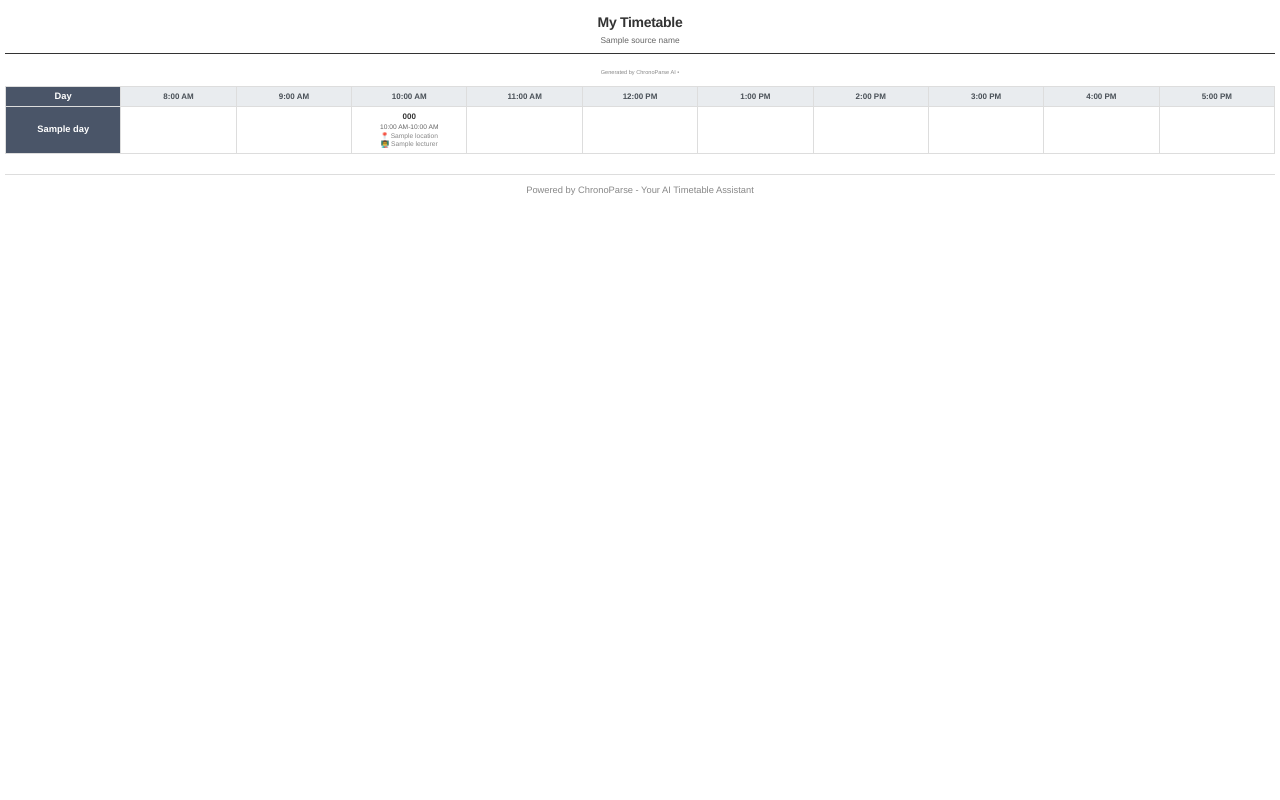
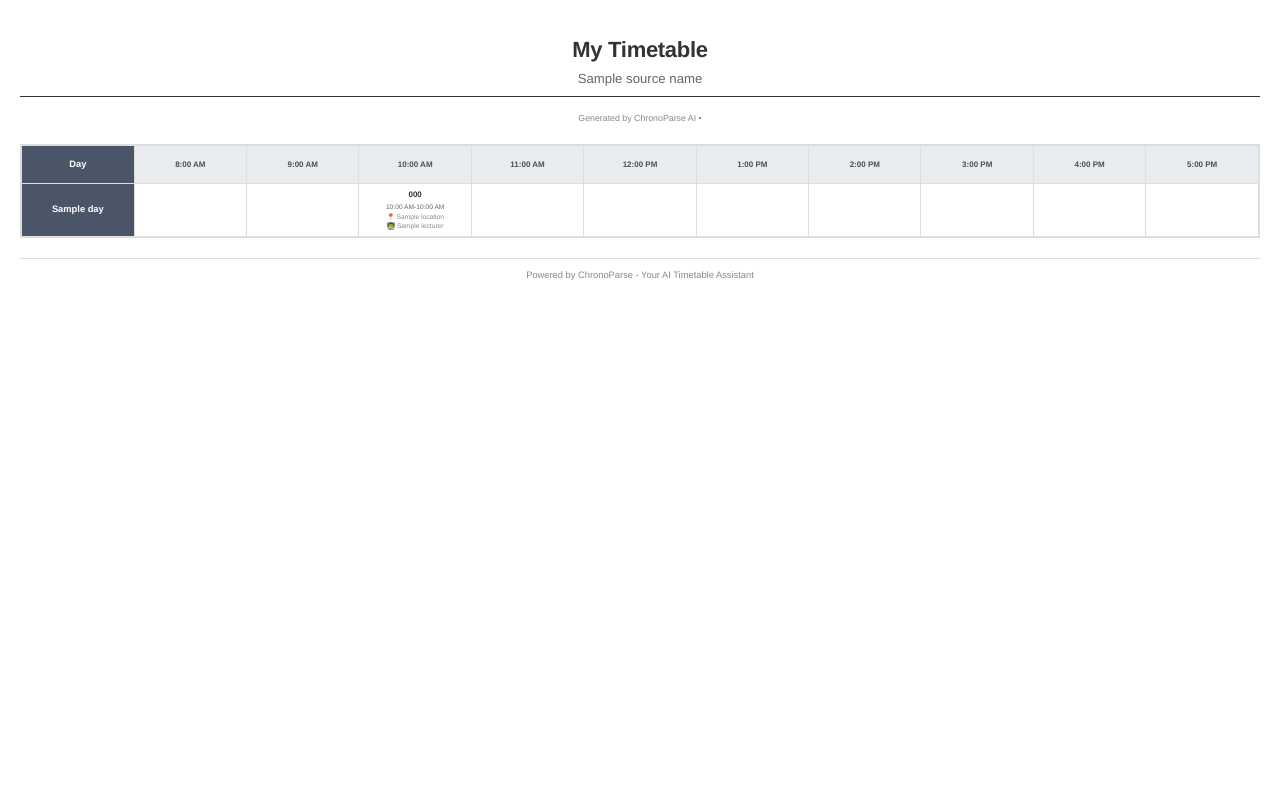
Before and after one commit to mhafiz71/chrono_parse, a Django app: template core/templates/core/timetable_pdf_minimal.html in a window 1280 px wide. Run offline with Django 5.2, Linux system fonts and the light colour scheme; the template is opened without the code that fills it: most values are stand-ins (such as "Sample title", 1, 10 or a date in 2020); parts of the project's set-up code (start-up, migrations or seed data) failed here and were passed over; some libraries are stand-ins or nearby versions.

Commit message:
Add JPG export functionality to student dashboard; update layout and styles for timetable PDF

```diff
--- a/core/templates/core/timetable_pdf_minimal.html
+++ b/core/templates/core/timetable_pdf_minimal.html
@@ -10,9 +10,9 @@
             color: #333;
             background: white;
             margin: 0;
-            padding: 5px;
-            line-height: 1.2;
-            font-size: 7pt;
+            padding: 20px;
+            line-height: 1.4;
+            font-size: 11pt;
         }
 
         .container {
@@ -53,22 +53,24 @@
         table {
             width: 100%;
             border-collapse: collapse;
-            border: 1px solid #ddd;
-            font-size: 6pt;
+            border: 2px solid #ddd;
+            font-size: 11pt;
+            margin-top: 20px;
         }
 
         th, td {
-            padding: 4px 3px;
-            text-align: left;
-            font-size: 6pt;
+            padding: 12px 8px;
+            text-align: center;
+            font-size: 11pt;
             border: 1px solid #ddd;
+            vertical-align: middle;
         }
 
         th {
             background: #f5f5f5;
             color: #333;
             font-weight: 600;
-            font-size: 7pt;
+            font-size: 12pt;
         }
 
         .day-header {
```
Also changed, not shown: core/templates/core/student_dashboard.html (+9 -0 lines).
